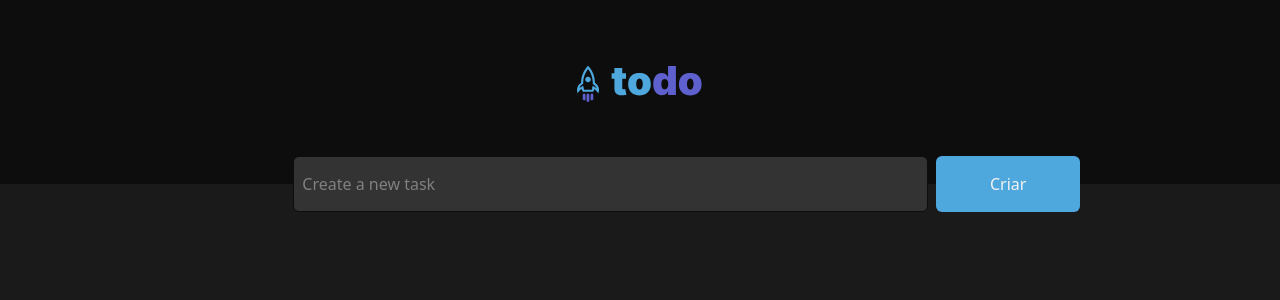
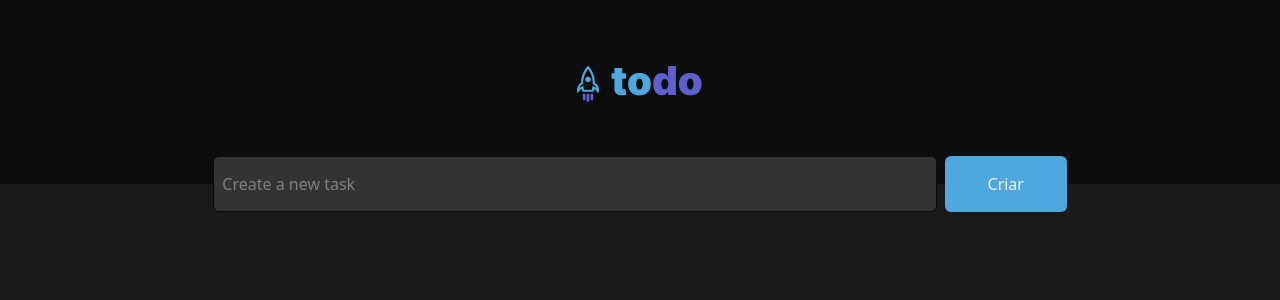
Before and after one commit to davidrock/react-todo-list, a React (Vite) app: page / in a window 1280 px wide. Shown: the top 300 px of the page. Built offline with nearby package versions, Linux system fonts and the light colour scheme.

Commit message:
Fix search box layout

```diff
--- a/src/App.tsx
+++ b/src/App.tsx
@@ -11,7 +11,25 @@ function App() {
         <div className='bg-gray-700 w-screen flex flex-col pt-14 pb-20'>
           <img src={logotipo} alt='Logotipo' className='mx-auto' />
         </div>
-        <div className='flex flex-row align-center w-8/12 mx-auto px-20'>
+
+        <div className='grid grid-cols-12'>
+          <div className='h-14 col-span-2'></div>
+          <div className='w-full h-14 col-span-8'>
+            <div className='flex flex-row gap-2 justify-center -mt-7'>
+              <input
+                className='bg-gray-400 text-gray-200 placeholder:text-gray-300 rounded-md border border-gray-700 pl-2 h-14 w-full active:outline focus-visible:outline outline-blue outline-2'
+                type='text'
+                placeholder='Create a new task'
+              />
+              <button className='rounded-md bg-blue hover:bg-blue-dark text-gray-100 w-36 active:outline focus-visible:outline outline-blue outline-2'>
+                <span>Criar</span>
+              </button>
+            </div>
+          </div>
+          <div className='h-14 col-span-2'></div>
+        </div>
+
+        {/* <div className='flex flex-row align-center w-8/12 mx-auto px-20'>
           <div className='grid grid-cols-12 gap-2 w-full -mt-7 h-14'>
             <input
               className='bg-gray-400 text-gray-200 placeholder:text-gray-300 rounded-md border border-gray-700 pl-2 col-span-11'
@@ -22,7 +40,7 @@ function App() {
               <span>Criar</span>
             </button>
           </div>
-        </div>
+        </div> */}
       </div>
     </>
   );
```
